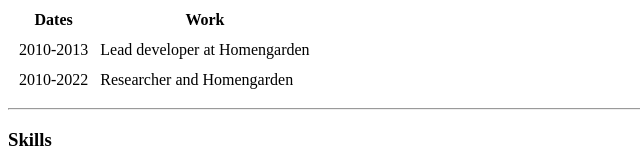
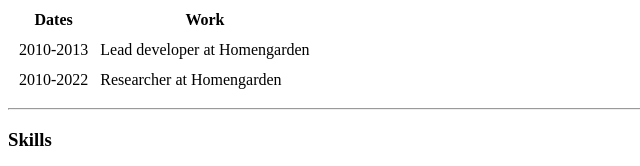
Before and after one commit to robertotocornal/cv, a plain HTML site: page index.html in a window 1280 px wide. Shown: the part 527-693 px from the top of the page, 0-640 px from the left. Drawn offline with Linux system fonts and the light colour scheme.

Commit message:
Update index.html

```diff
--- a/index.html
+++ b/index.html
@@ -38,7 +38,7 @@
     <tbody>
       <tr>
         <td>2010-2022</td>
-        <td>Researcher and Homengarden</td>
+        <td>Researcher at Homengarden</td>
       </tr>
     </tbody>
   </table>
```
